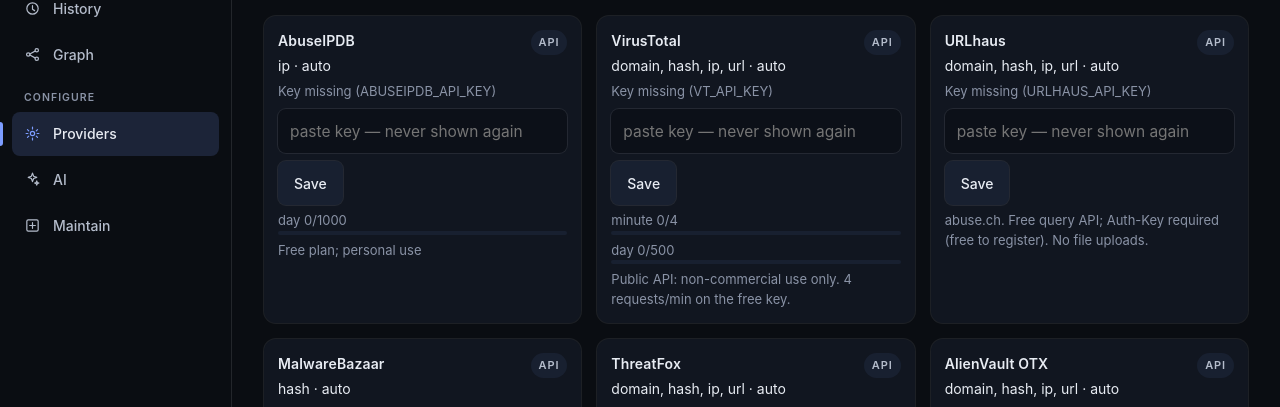
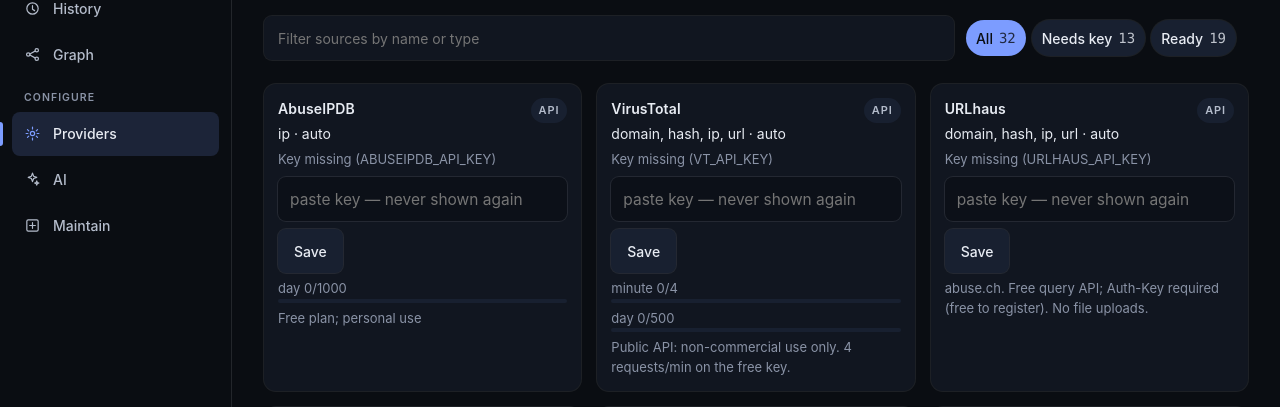
Before and after one commit to Onkar-K-Mane/osint-desk, a FastAPI app: page /providers in a window 1280 px wide. Shown: the part 167-574 px from the top of the page. Run offline with FastAPI, Linux system fonts and the light colour scheme; data that the repository does not hold is empty; some libraries are stand-ins or nearby versions.

Commit message:
Providers: filter by name/type and key status; regression tests for review fixes
Co-Authored-By: Claude Sonnet 5.5 <noreply@anthropic.com>

```diff
--- a/osint/static/css/app.css
+++ b/osint/static/css/app.css
@@ -1441,3 +1441,7 @@ dialog.dlg::backdrop { background: var(--scrim); backdrop-filter: blur(2px); }
 }
 .hist { transition: box-shadow var(--motion-quick) var(--ease-out), background-color var(--motion-quick) var(--ease-out); }
 .hist:hover { background: var(--bg-subtle); }
+
+/* ---- Providers filter ---- */
+.prov-filter { flex-wrap: wrap; align-items: center; gap: var(--space-3); }
+.prov-filter input { min-width: 220px; }
--- a/osint/templates/providers.html
+++ b/osint/templates/providers.html
@@ -7,9 +7,20 @@
       <p>Keys are written to a local secrets file, never the database, never returned. Free sources only.</p>
     </div>
   </header>
+  {% set ns = namespace(needs=0) %}
+  {% for c in cards %}{% if c.needs_key and not c.has_key %}{% set ns.needs = ns.needs + 1 %}{% endif %}{% endfor %}
+  <div class="search prov-filter" role="search">
+    <input type="search" id="prov-q" placeholder="Filter sources by name or type" aria-label="Filter sources" autocomplete="off">
+    <div class="type-bar" role="group" aria-label="Key status">
+      <button type="button" class="type-pill on" data-pf="all" aria-pressed="true">All <span class="n">{{ cards | length }}</span></button>
+      <button type="button" class="type-pill" data-pf="needs" aria-pressed="false">Needs key <span class="n">{{ ns.needs }}</span></button>
+      <button type="button" class="type-pill" data-pf="ready" aria-pressed="false">Ready <span class="n">{{ cards | length - ns.needs }}</span></button>
+    </div>
+    <span id="prov-count" class="hint" aria-live="polite"></span>
+  </div>
   <div class="prov-grid">
     {% for c in cards %}
-      <article class="card">
+      <article class="card" data-state="{{ 'needs' if c.needs_key and not c.has_key else 'ready' }}" data-search="{{ (c.name ~ ' ' ~ (c.types | join(' ')) ~ ' ' ~ c.mode) | lower }}">
         <div class="card-head">
           <h3>{{ c.name }}</h3>
           <span class="verdict">{{ c.mode }}</span>
```
Also changed, not shown: OSINT_DESK_CONTEXT.md (+3 -0 lines), tests/test_e2e_ui.py (+33 -0 lines).
